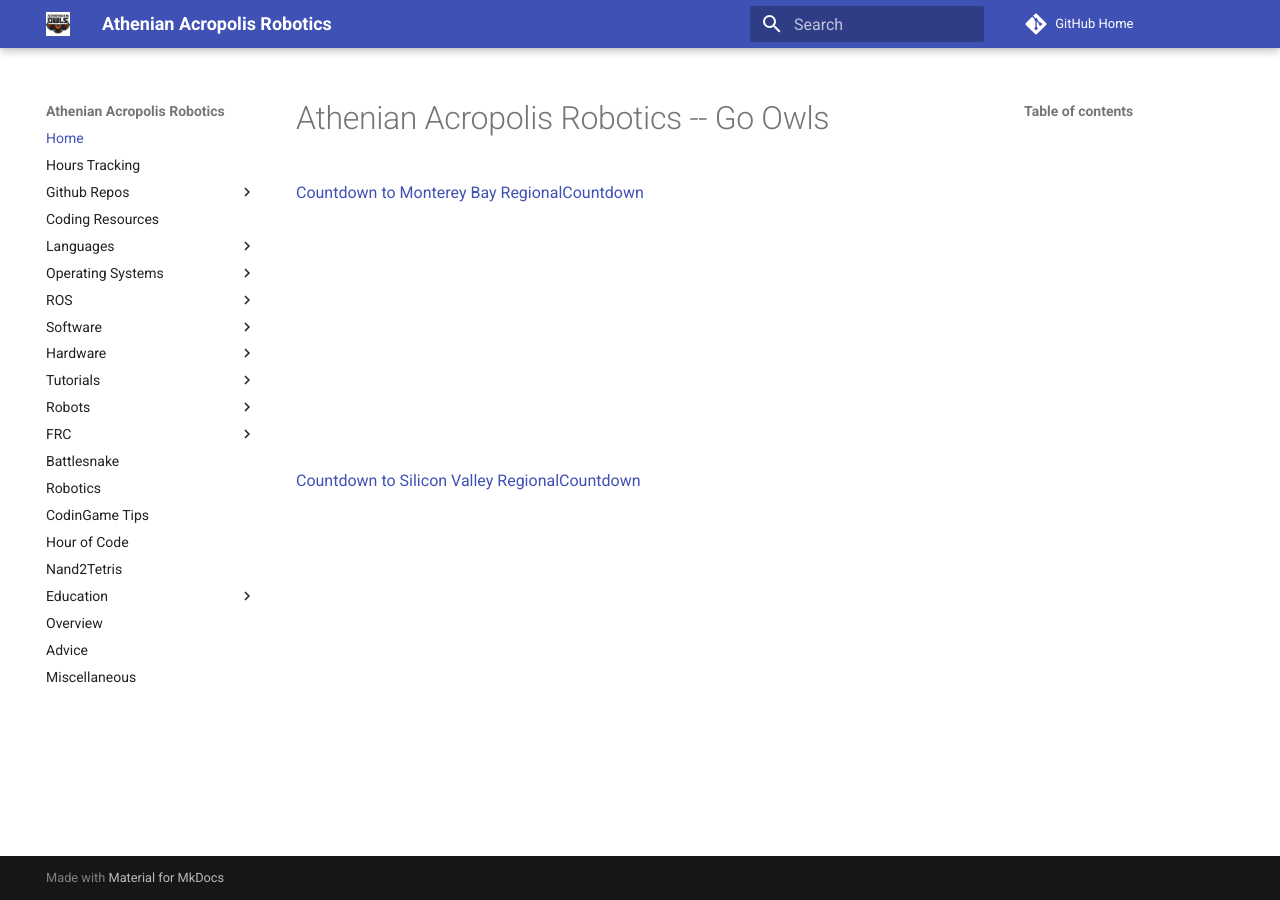
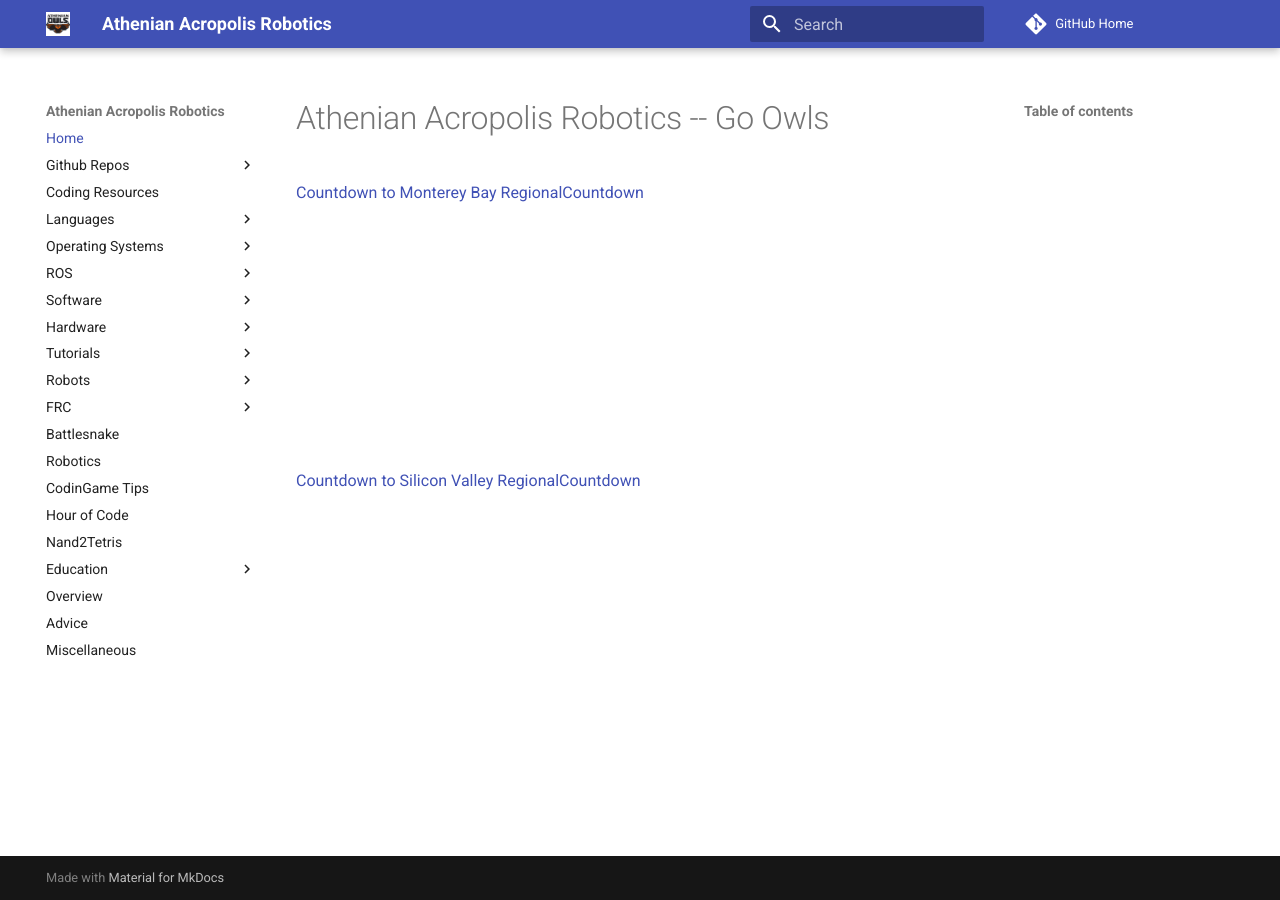
Before and after one commit to athenian-robotics/athenian-robotics-mkdocs, an MkDocs documentation site: the page built from docs/index.md, in a window 1280 px wide. Built offline with MkDocs 1.6.1 and Material for MkDocs 9.7.7, drawn with Linux system fonts in a browser that asks for light colours; comment, search, counter and statistics services are not loaded.

Commit message:
Remove hours tracking

```diff
--- a/mkdocs.yml
+++ b/mkdocs.yml
@@ -1,6 +1,6 @@
 nav:
   - Home: index.md
-  - Hours Tracking: operations.md
+#  - Hours Tracking: operations.md
   - Github Repos:
       - FRC Robotics: https://github.com/athenian-robotics
       - Programming Tutorials: https://github.com/athenian-programming
```
